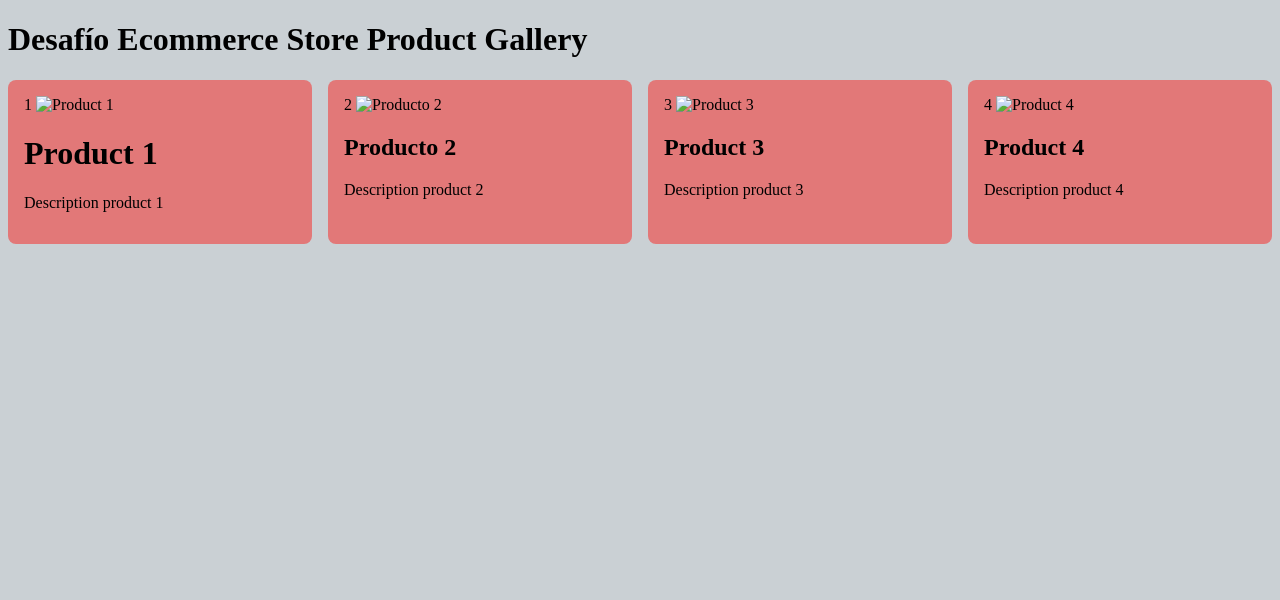
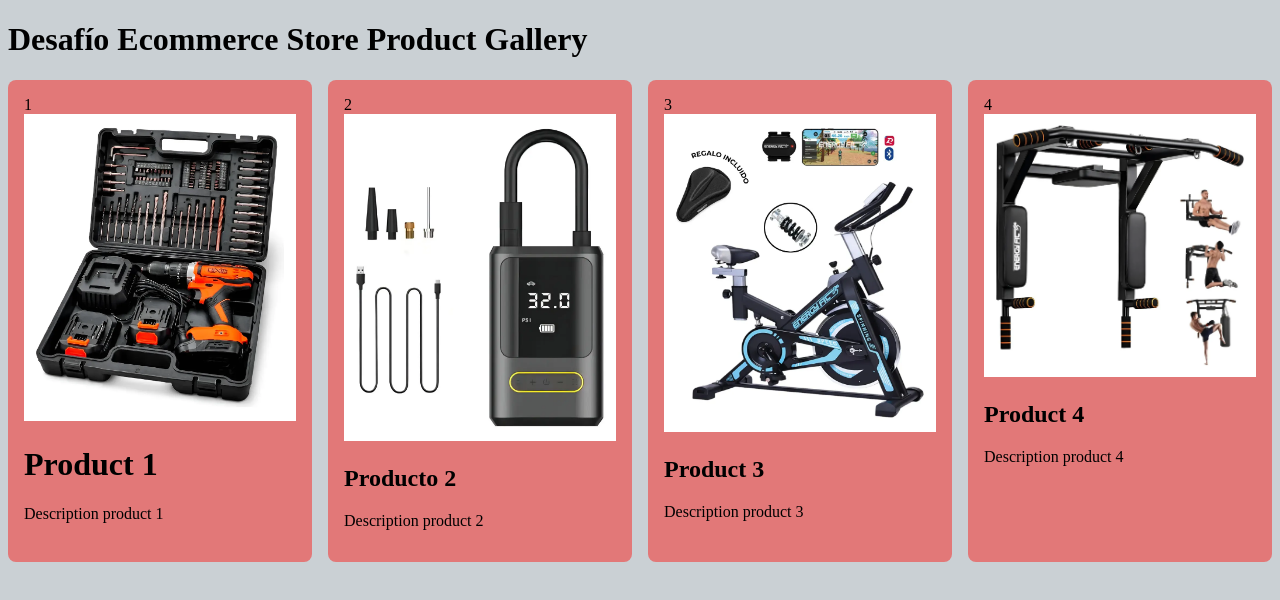
Before and after one commit to ldepalma-droid/U5_Hs_Boxmodel, a plain HTML site: page index.html in a window 1280 px wide. Drawn offline with Linux system fonts and the light colour scheme.

Commit message:
final commit

```diff
--- a/index.html
+++ b/index.html
@@ -13,25 +13,25 @@
     <h1>Desafío Ecommerce Store Product Gallery</h1>
     <div class="galeria">
         <div class="item">1
-            <img src="./destornillador.jpg" alt="Product 1">
+            <img src="img/destornillador.jpg" alt="Product 1">
             <h1>Product 1</h1>
             <p>Description product 1</p>
         </div>
 
         <div class="item">2
-            <img src="./candado.jpg" alt="Producto 2">
+            <img src="img/candado.jpg" alt="Producto 2">
             <h2>Producto 2</h2>
             <p>Description product 2</p>
         </div>
 
         <div class="item">3
-            <img src="./bicicleta.jpg" alt="Product 3">
+            <img src="img/bicicleta.jpg" alt="Product 3">
             <h2>Product 3</h2>
             <p>Description product 3</p>
         </div>
 
         <div class="item">4
-            <img src="./Barra.jpg" alt="Product 4">
+            <img src="img/Barra.jpg" alt="Product 4">
             <h2>Product 4</h2>
             <p>Description product 4</p>
         </div>
```
